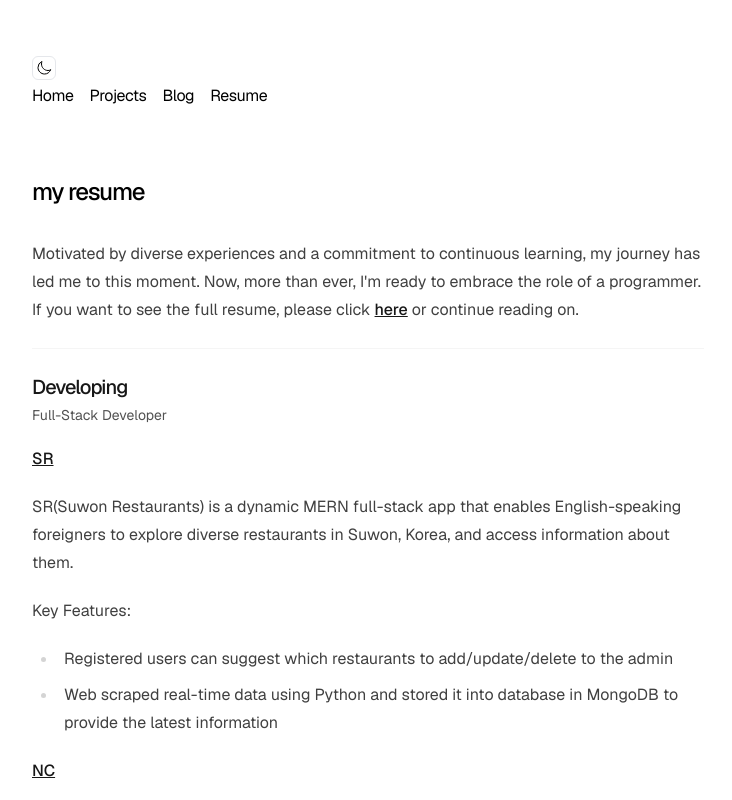
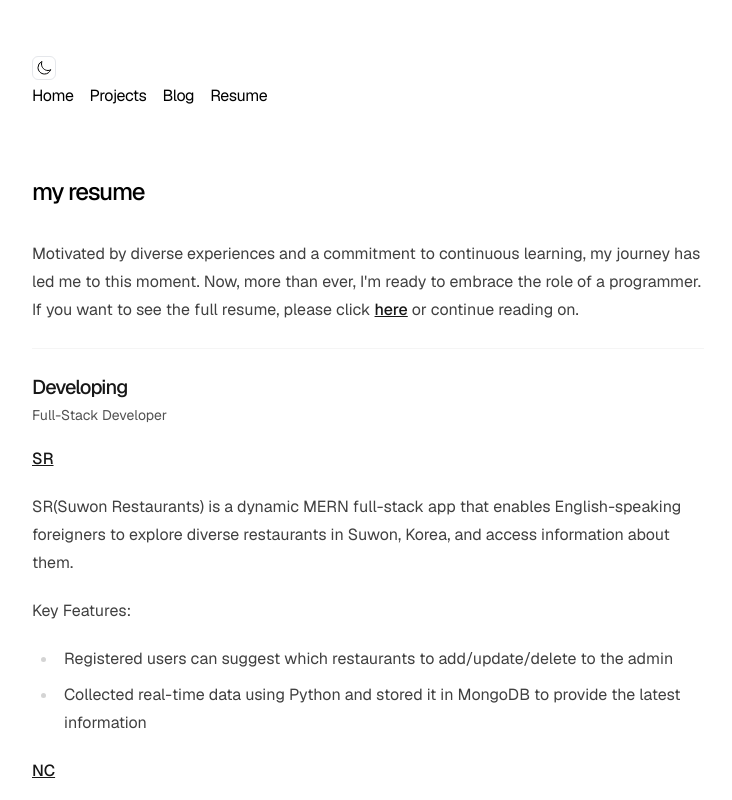
Before and after one commit to FabPark/fabian, a Next.js app: page /resume in a window 1280 px wide. Shown: the top 800 px of the page, without its empty margins (272-1004 px from the left). Built offline with nearby package versions, Linux system fonts and the light colour scheme.

Commit message:
resume update

```diff
--- a/app/resume/page.tsx
+++ b/app/resume/page.tsx
@@ -39,7 +39,7 @@ export default function work() {
           Registered users can suggest which restaurants to add/update/delete to the admin
           </li>
           <li>
-          Web scraped real-time data using Python and stored it into database in MongoDB to provide the latest information
+          Collected real-time data using Python and stored it in MongoDB to provide the latest information
           </li>
           </ul>
 
```
Also changed, not shown: 1 other file (tests, documents, lock files or other folders).
